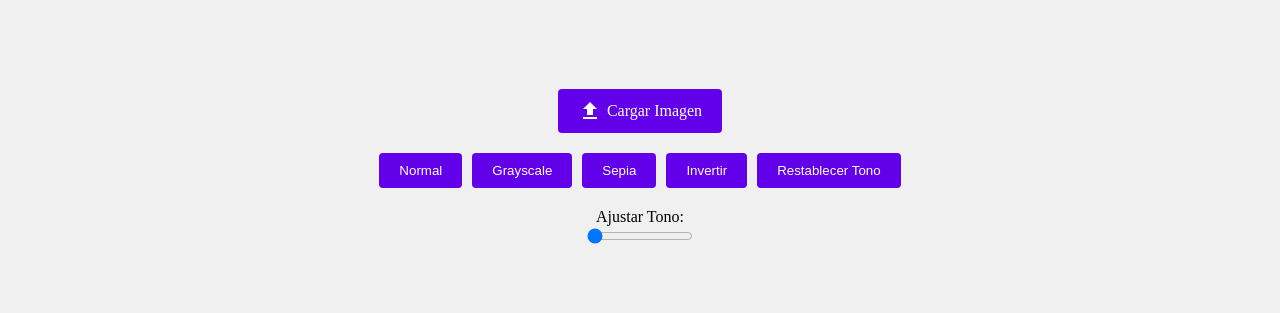
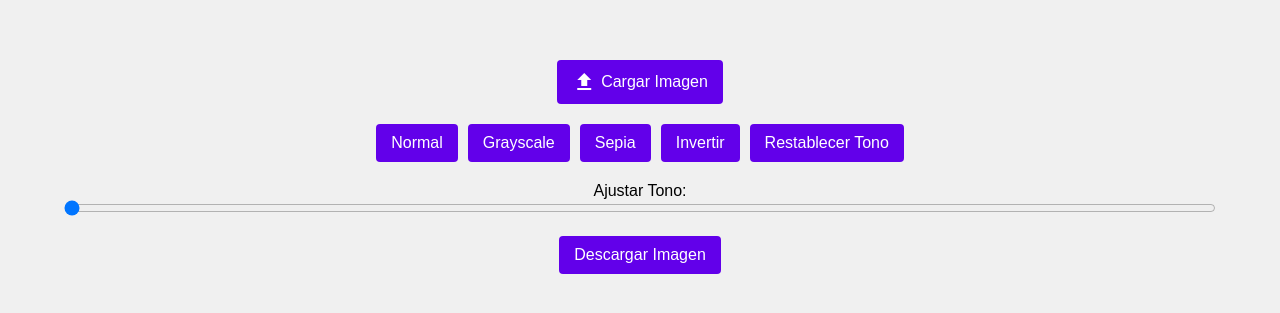
Before and after one commit to OriginsMotivations/motimage, a plain HTML site: page index.html in a window 1280 px wide. Shown: the part 233-546 px from the top of the page. Drawn offline with Linux system fonts and the light colour scheme.

Commit message:
primer commit

```diff
--- a/index.html
+++ b/index.html
@@ -6,16 +6,25 @@
     <title>Aplicación de Filtros de Imagen</title>
     <link href="https://fonts.googleapis.com/icon?family=Material+Icons" rel="stylesheet">
     <style>
+        * {
+            margin: 0;
+            padding: 0;
+            box-sizing: border-box;
+        }
+
         body, html {
             margin: 0;
             padding: 0;
             height: 100%;
+            width: 100%;
             display: flex;
             flex-direction: column;
             align-items: center;
             justify-content: center;
             background-color: #f0f0f0;
+            font-family: Arial, sans-serif;
         }
+
         .container {
             position: relative;
             width: 100vw;  /* Asegura que ocupe todo el ancho de la ventana */
@@ -24,25 +33,30 @@
             flex-direction: column;
             align-items: center;
             justify-content: center;
-            overflow: hidden; /* Evita el desbordamiento */
+            padding: 10px;
+            gap: 10px;
         }
+
         img {
-            max-width: 100%;
-            max-height: 70%; /* Limita la altura de la imagen al 70% */
+            max-width: 90vw;
+            max-height: 50vh;
             border: 2px solid #ccc;
             border-radius: 8px;
             display: none; /* Inicialmente oculta la imagen */
             object-fit: contain; /* Mantiene la relación de aspecto */
         }
+
         .buttons {
-            margin-top: 20px;
+            margin-top: 10px;
             display: flex;
             gap: 10px;
-            flex-wrap: wrap; /* Permite que los botones se ajusten en líneas múltiples */
-            justify-content: center; /* Centra los botones */
+            flex-wrap: wrap;
+            justify-content: center;
+            width: 100%;
         }
+
         .button {
-            padding: 10px 20px;
+            padding: 10px 15px;
             background-color: #6200ea;
             color: white;
             border: none;
@@ -52,22 +66,31 @@
             align-items: center;
             gap: 5px;
             transition: background-color 0.3s;
+            font-size: 16px;
         }
+
         .button:hover {
             background-color: #3700b3;
         }
+
         input[type="file"] {
             display: none; /* Oculta el input de archivo */
         }
-        /* Estilos para el control deslizante */
+
         .slider-container {
-            margin-top: 20px;
+            margin-top: 10px;
             display: flex;
             flex-direction: column;
             align-items: center;
+            width: 100%;
         }
+
         input[type="range"] {
-            width: 80%; /* Ancho del control deslizante */
+            width: 90vw; /* Ancho del control deslizante */
+        }
+
+        .canvas-container {
+            display: none;
         }
     </style>
 </head>
@@ -79,6 +102,7 @@
             Cargar Imagen
         </label>
         <img id="image" alt="Imagen Cargada">
+        <canvas id="canvas" class="canvas-container"></canvas>
         <div class="buttons">
             <button class="button" onclick="applyFilter('none')">Normal</button>
             <button class="button" onclick="applyFilter('grayscale(100%)')">Grayscale</button>
@@ -90,12 +114,17 @@
             <label for="hueSlider">Ajustar Tono:</label>
             <input type="range" id="hueSlider" min="0" max="360" value="0" step="1">
         </div>
+        <div class="buttons">
+            <button class="button" onclick="downloadImage()">Descargar Imagen</button>
+        </div>
     </div>
 
     <script>
         const fileInput = document.getElementById('fileInput');
         const image = document.getElementById('image');
         const hueSlider = document.getElementById('hueSlider');
+        const canvas = document.getElementById('canvas');
+        const ctx = canvas.getContext('2d');
 
         fileInput.addEventListener('change', (event) => {
             const file = event.target.files[0];
@@ -122,6 +151,24 @@
             hueSlider.value = 0; // Resetea el slider a 0
             applyFilter('none'); // Aplica filtro normal
         }
+
+        function downloadImage() {
+            // Configura el canvas con las mismas dimensiones que la imagen
+            canvas.width = image.naturalWidth;
+            canvas.height = image.naturalHeight;
+
+            // Aplicar el filtro que se encuentra en la imagen al canvas
+            ctx.filter = getComputedStyle(image).filter;
+
+            // Dibuja la imagen en el canvas con los filtros aplicados
+            ctx.drawImage(image, 0, 0, canvas.width, canvas.height);
+
+            // Crear el enlace para descargar la imagen
+            const link = document.createElement('a');
+            link.download = 'imagen_filtrada.png'; // Nombre del archivo de descarga
+            link.href = canvas.toDataURL('image/png'); // Convertir el canvas en data URL
+            link.click(); // Simula el clic para descargar la imagen
+        }
     </script>
 </body>
 </html>
```
Also changed, not shown: originsmotivations.png (added).
